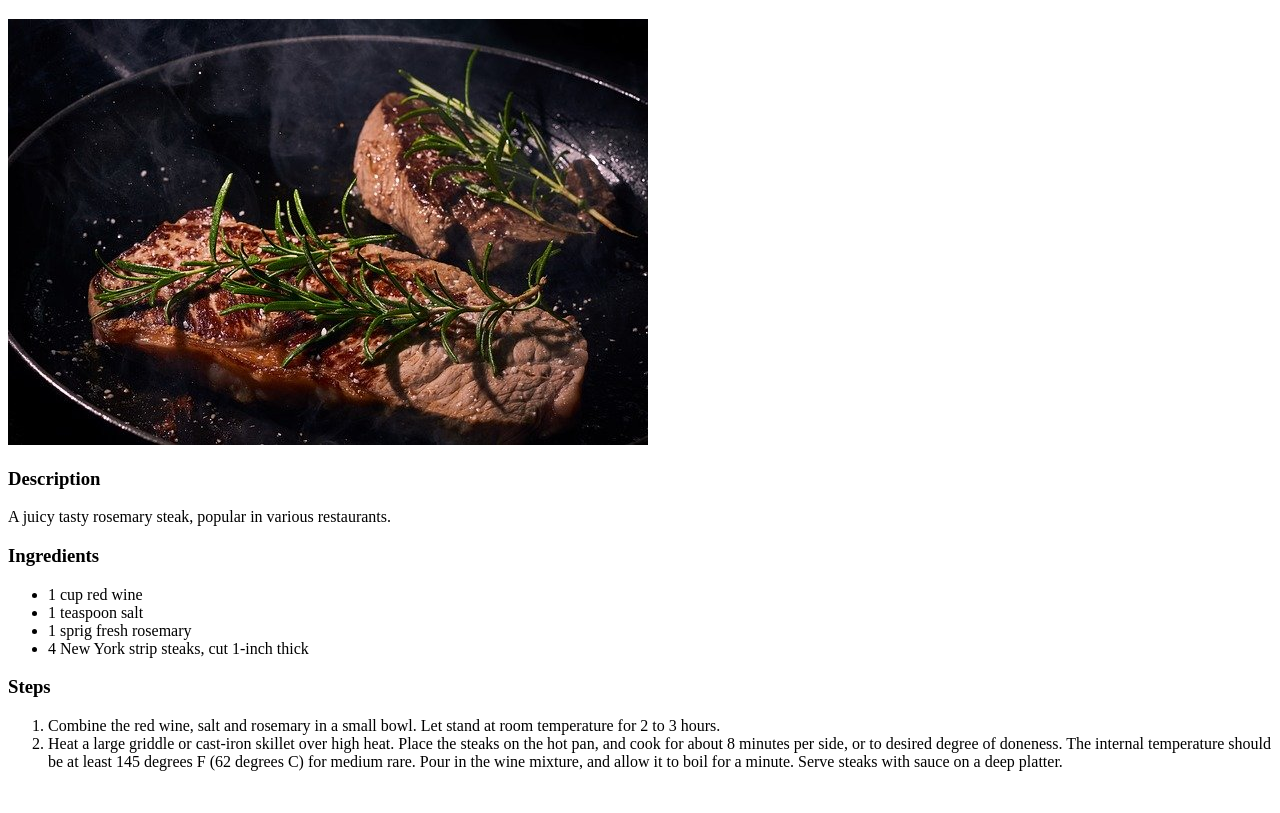
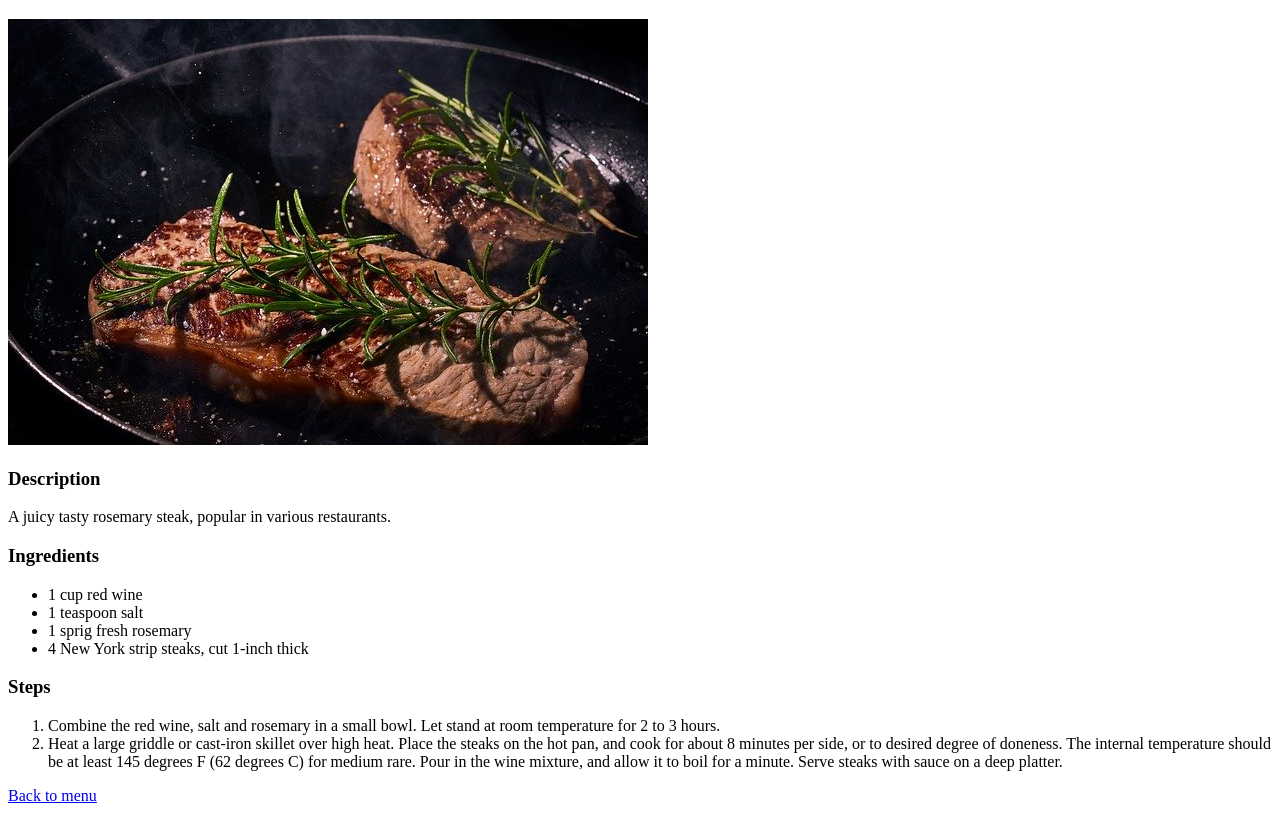
Before and after one commit to Lucas-Evangelista99/recipes-project, a plain HTML site: page recipes/steak.html in a window 1280 px wide. Shown: the part 61-874 px from the top of the page. Before the commit the page ends 848 px from the top, so only its background shows below. Drawn offline with Linux system fonts and the light colour scheme.

Commit message:
Add links to the home page

```diff
--- a/recipes/steak.html
+++ b/recipes/steak.html
@@ -47,5 +47,8 @@
             Serve steaks with sauce on a deep platter.
         </li>
     </ol>
+
+
+    <a href="../index.html">Back to menu</a>
 </body>
 </html>
```
Also changed, not shown: recipes/strawberry-cake.html (+3 -0 lines), recipes/waffles.html (+3 -0 lines).
